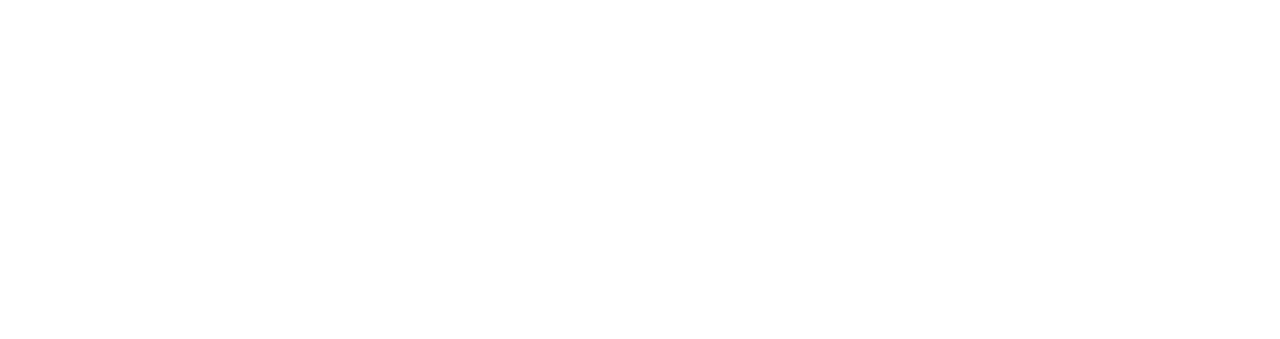
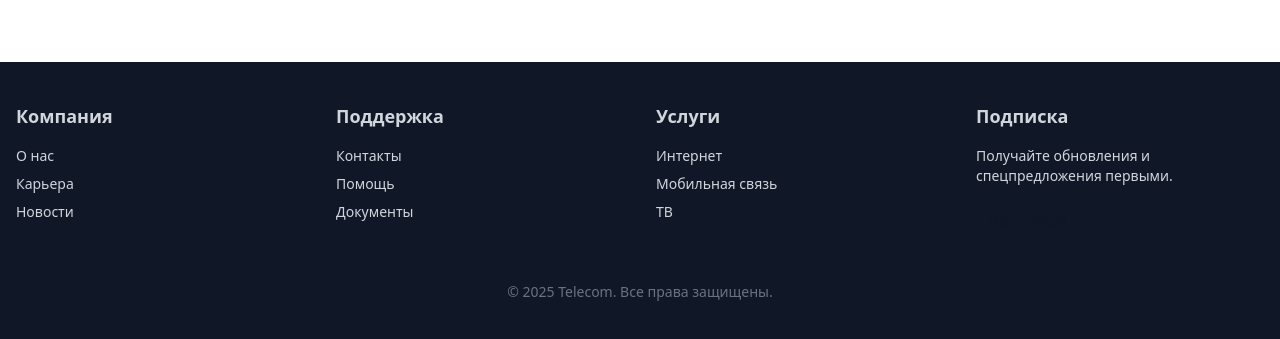
Before and after one commit to GraffPhoneix/TeamTelecom, a React (Vite) app in the folder team-telecom/: page / in a window 1280 px wide. Shown: the part 760-1099 px from the top of the page. Before the commit the page ends 822 px from the top, so only its background shows below. Built offline with nearby package versions, Linux system fonts and the light colour scheme.

Commit message:
Added footer
Added Footer for Team-Telecom

```diff
--- a/team-telecom/src/App.jsx
+++ b/team-telecom/src/App.jsx
@@ -2,6 +2,7 @@
 import Header from './Components/Header'
 import Section from './Components/Section'
 import Category from './Components/Category'
+import Footer from './Components/Footer'
 
 function App() {
   return (
@@ -10,6 +11,7 @@
         <Header />
         <Section />
         <Category />
+        <Footer />
       </div>
     </>
   )
--- /dev/null
+++ b/team-telecom/src/Components/Footer.jsx
@@ -0,0 +1,38 @@
+export default function Footer() {
+    return (
+        <footer className="bg-gray-900 text-gray-300 py-10">
+            <div className="max-w-7xl mx-auto px-4 grid md:grid-cols-4 gap-8">
+                <div>
+                    <h4 className="text-lg font-semibold mb-4">Компания</h4>
+                    <ul className="space-y-2 text-sm">
+                        <li><a href="#" className="hover:text-white">О нас</a></li>
+                        <li><a href="#" className="hover:text-white">Карьера</a></li>
+                        <li><a href="#" className="hover:text-white">Новости</a></li>
+                    </ul>
+                </div>
+                <div>
+                    <h4 className="text-lg font-semibold mb-4">Поддержка</h4>
+                    <ul className="space-y-2 text-sm">
+                        <li><a href="#" className="hover:text-white">Контакты</a></li>
+                        <li><a href="#" className="hover:text-white">Помощь</a></li>
+                        <li><a href="#" className="hover:text-white">Документы</a></li>
+                    </ul>
+                </div>
+                <div>
+                    <h4 className="text-lg font-semibold mb-4">Услуги</h4>
+                    <ul className="space-y-2 text-sm">
+                        <li><a href="#" className="hover:text-white">Интернет</a></li>
+                        <li><a href="#" className="hover:text-white">Мобильная связь</a></li>
+                        <li><a href="#" className="hover:text-white">ТВ</a></li>
+                    </ul>
+                </div>
+                <div>
+                    <h4 className="text-lg font-semibold mb-4">Подписка</h4>
+                    <p className="text-sm mb-4">Получайте обновления и спецпредложения первыми.</p>
+                    <input type="email" placeholder="Ваш email" className="w-full px-3 py-2 rounded-md text-gray-900" />
+                </div>
+            </div>
+            <div className="text-center mt-10 text-sm text-gray-500">&copy; 2025 Telecom. Все права защищены.</div>
+        </footer>
+    )
+}
```
